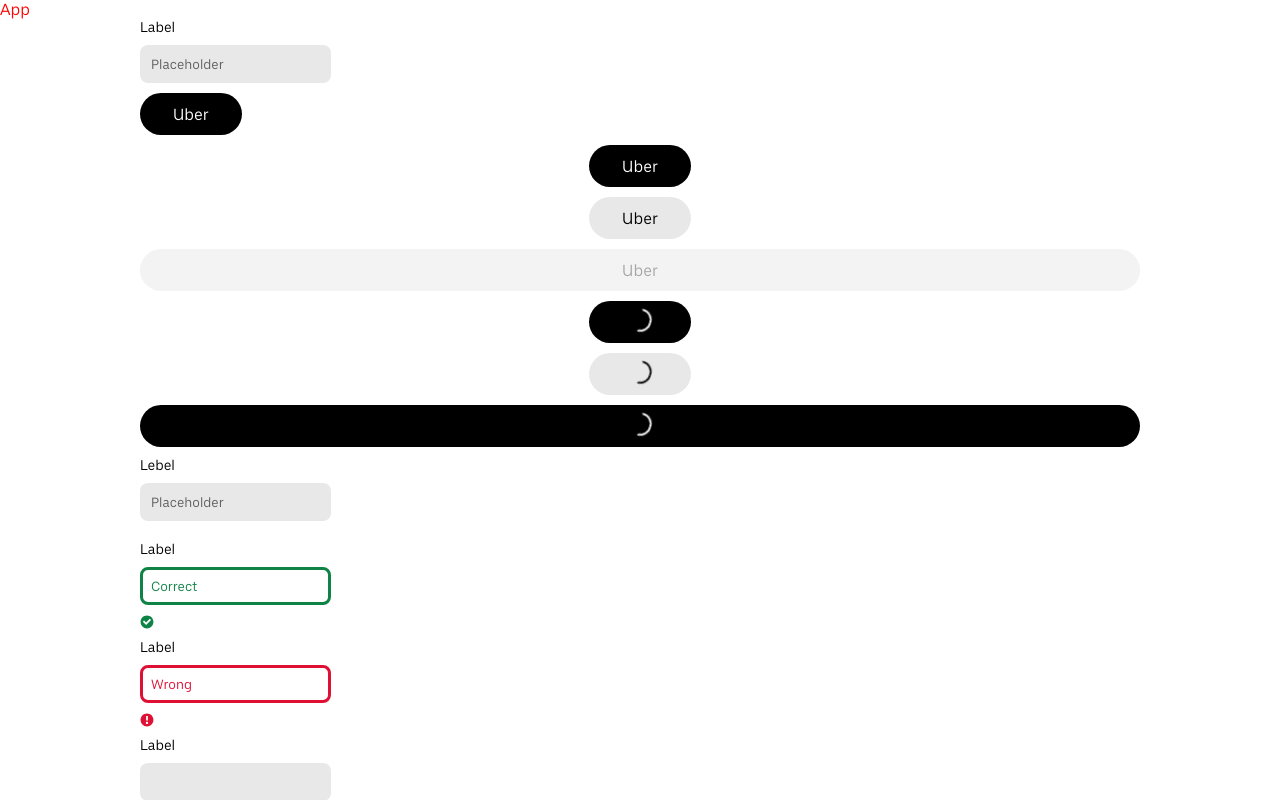
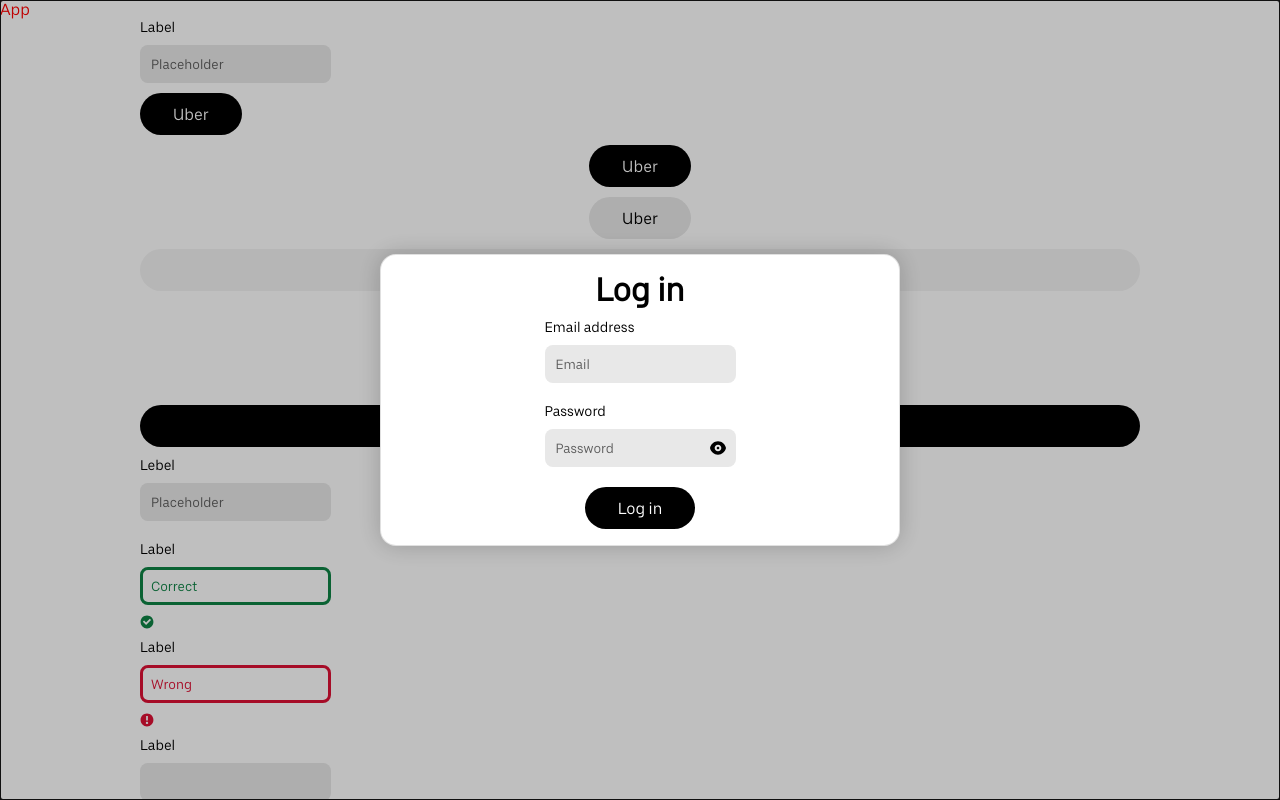
Before and after one commit to nikitavik/uber-coin-frontend, a React (Vite) app: page / in a window 1280 px wide. Shown: the top 800 px of the page. Built offline with nearby package versions, Linux system fonts and the light colour scheme; a web font is replaced by a local one.

Commit message:
Create Fieldset coponent and Modal fix

```diff
--- a/src/app/App.tsx
+++ b/src/app/App.tsx
@@ -4,7 +4,6 @@
 
 import styles from './App.module.scss';
 import { Button } from '@shared/button';
-import { Modal } from '@shared/modal';
 import { TextField } from '@shared/text-field';
 import { LogInModal } from '@widgets/log-in-modal';
 
@@ -51,8 +50,9 @@
                     hasHintCheck
                 />
                 <TextField label="Label" hintText="Different hint" />
-                <LogInModal />
-                <Modal>{<TextField label={'label'} />}</Modal>
+                <div style={{ left: '100px' }}>
+                    <LogInModal />
+                </div>
             </div>
         </>
     );
--- /dev/null
+++ b/src/shared/fieldset/index.ts
@@ -0,0 +1 @@
+export { Fieldset } from './ui/Fieldset';
--- /dev/null
+++ b/src/shared/fieldset/ui/Fieldset.module.scss
@@ -0,0 +1,9 @@
+.fieldset {
+    display: flex;
+    flex-direction: column;
+    align-items: center;
+    justify-content: center;
+    gap: 10px;
+    border: none;
+    width: 100%;
+}
--- /dev/null
+++ b/src/shared/fieldset/ui/Fieldset.tsx
@@ -0,0 +1,14 @@
+import { FC } from 'react';
+import { Fieldset as FieldsetHeadless, FieldsetProps } from '@headlessui/react';
+import clsx from 'clsx';
+import styles from './Fieldset.module.scss';
+
+export const Fieldset: FC<FieldsetProps> = (props) => {
+    const { children, ...restProps } = props;
+
+    return (
+        <FieldsetHeadless className={clsx(styles.fieldset)} {...restProps}>
+            {children}
+        </FieldsetHeadless>
+    );
+};
--- a/src/shared/modal/ui/Modal.module.scss
+++ b/src/shared/modal/ui/Modal.module.scss
@@ -1,15 +1,19 @@
 .modal {
     background-color: var(--background-color-base);
     display: flex;
-    gap: 10px;
-    flex-direction: column;
     width: 100%;
     border: 1px solid #0000001f;
     max-width: 520px;
     padding: 16px;
-    height: 100%;
-    justify-content: center;
-    align-items: center;
     border-radius: 16px;
     box-shadow: 0 0 25px 0 #00000033;
 }
+
+.overlay {
+    position: fixed;
+    inset: 0;
+    background-color: rgba(0, 0, 0, 0.25);
+    display: flex;
+    justify-content: center;
+    align-items: center;
+}
--- a/src/shared/modal/ui/Modal.tsx
+++ b/src/shared/modal/ui/Modal.tsx
@@ -1,15 +1,14 @@
-import { FC, ComponentPropsWithoutRef, PropsWithChildren } from 'react';
+import { FC } from 'react';
+import { Dialog, DialogPanel, DialogProps } from '@headlessui/react';
 import clsx from 'clsx';
 import styles from './Modal.module.scss';
 
-type ModalProps = PropsWithChildren<ComponentPropsWithoutRef<'form'>>;
-
-export const Modal: FC<ModalProps> = (props) => {
+export const Modal: FC<DialogProps> = (props) => {
     const { children, ...restProps } = props;
 
     return (
-        <form className={clsx(styles.modal)} {...restProps}>
-            {children}
-        </form>
+        <Dialog className={clsx(styles.overlay)} {...restProps}>
+            <DialogPanel className={clsx(styles.modal)}>{children}</DialogPanel>
+        </Dialog>
     );
 };
--- a/src/shared/text-field/ui/TextField.module.scss
+++ b/src/shared/text-field/ui/TextField.module.scss
@@ -74,7 +74,7 @@
     top: 0;
     right: 0;
     height: 100%;
-    margin-right: 10px;
+    margin-right: 30px;
 }
 
 .showIcon {
@@ -87,7 +87,7 @@
     top: 0;
     right: 0;
     height: 100%;
-    margin-right: 30px;
+    margin-right: 10px;
 }
 
 .wrapper {
--- a/src/shared/text-field/ui/TextField.tsx
+++ b/src/shared/text-field/ui/TextField.tsx
@@ -32,9 +32,9 @@
     const [type, setType] = useState<TextFieldPassword>('password');
     const refer = useRef<HTMLInputElement>(null);
 
-    function handleFocus() {
+    const handleFocus = () => {
         refer.current!.focus();
-    }
+    };
 
     const handleValue = (event: ChangeEvent<HTMLInputElement>) => {
         const target = event.target as HTMLInputElement;
--- a/src/widgets/log-in-modal/ui/LogInModal.tsx
+++ b/src/widgets/log-in-modal/ui/LogInModal.tsx
@@ -1,20 +1,30 @@
-import { FC } from 'react';
+import { FC, useState } from 'react';
 import { Modal } from '@shared/modal';
 import { TextField } from '@shared/text-field';
 import { Button } from '@shared/button';
+import { Fieldset } from '@shared/fieldset';
 // import styles from './LogInModal.module.scss';
 // import clsx from 'clsx';
 
 export const LogInModal: FC = () => {
+    const [isOpen, setIsOpen] = useState<boolean>(true);
+
+    const handleOpen = () => {
+        if (isOpen) {
+            setIsOpen(false);
+        } else {
+            setIsOpen(true);
+        }
+    };
     return (
-        <Modal>
+        <Modal open={isOpen} onClose={() => {}}>
             {
-                <>
+                <Fieldset>
                     <h1>Log in</h1>
                     <TextField label={'Email address'} placeholder={'Email'} />
                     <TextField label={'Password'} placeholder={'Password'} isPassword={true} />
-                    <Button>Log in</Button>
-                </>
+                    <Button onClick={handleOpen}>Log in</Button>
+                </Fieldset>
             }
         </Modal>
     );
```
